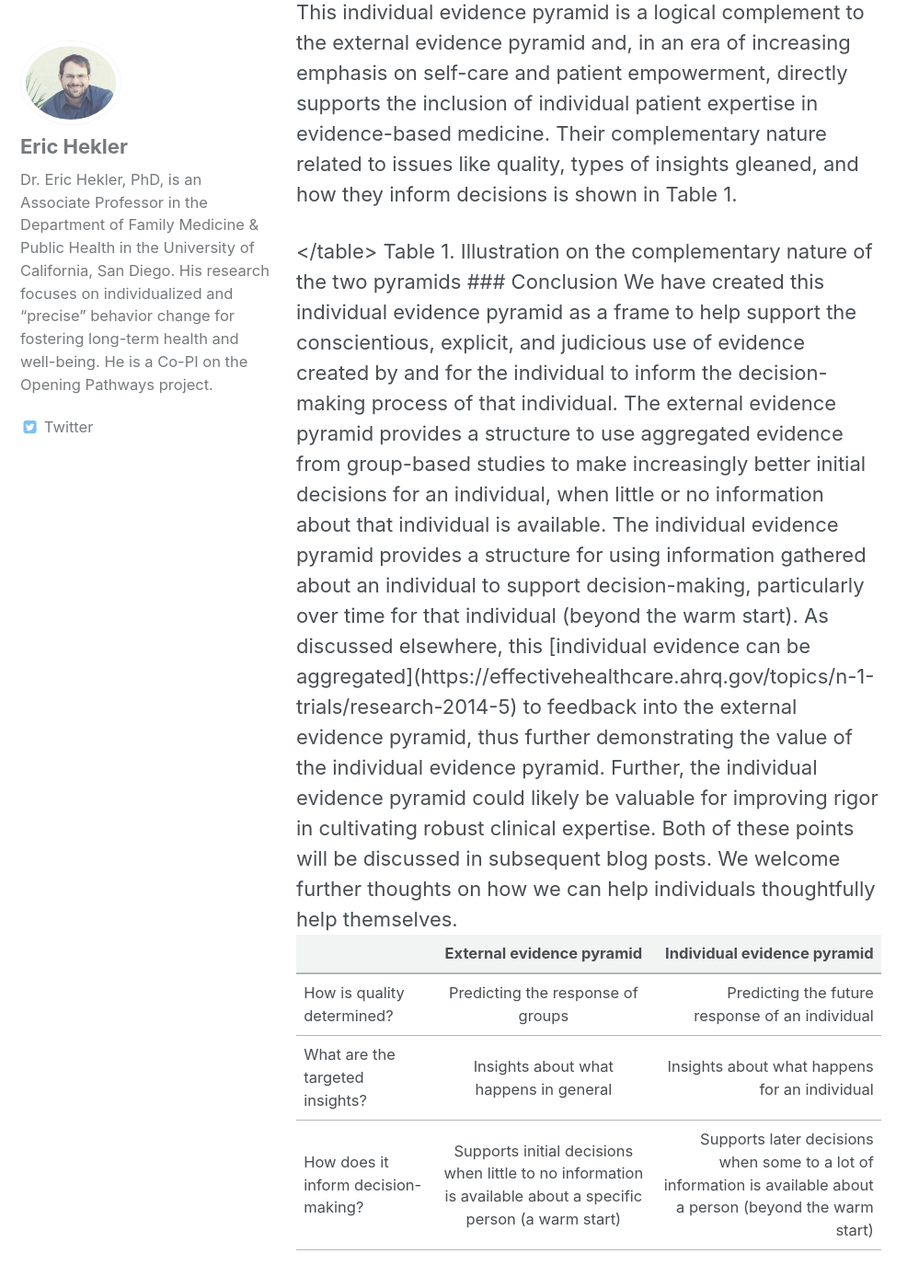
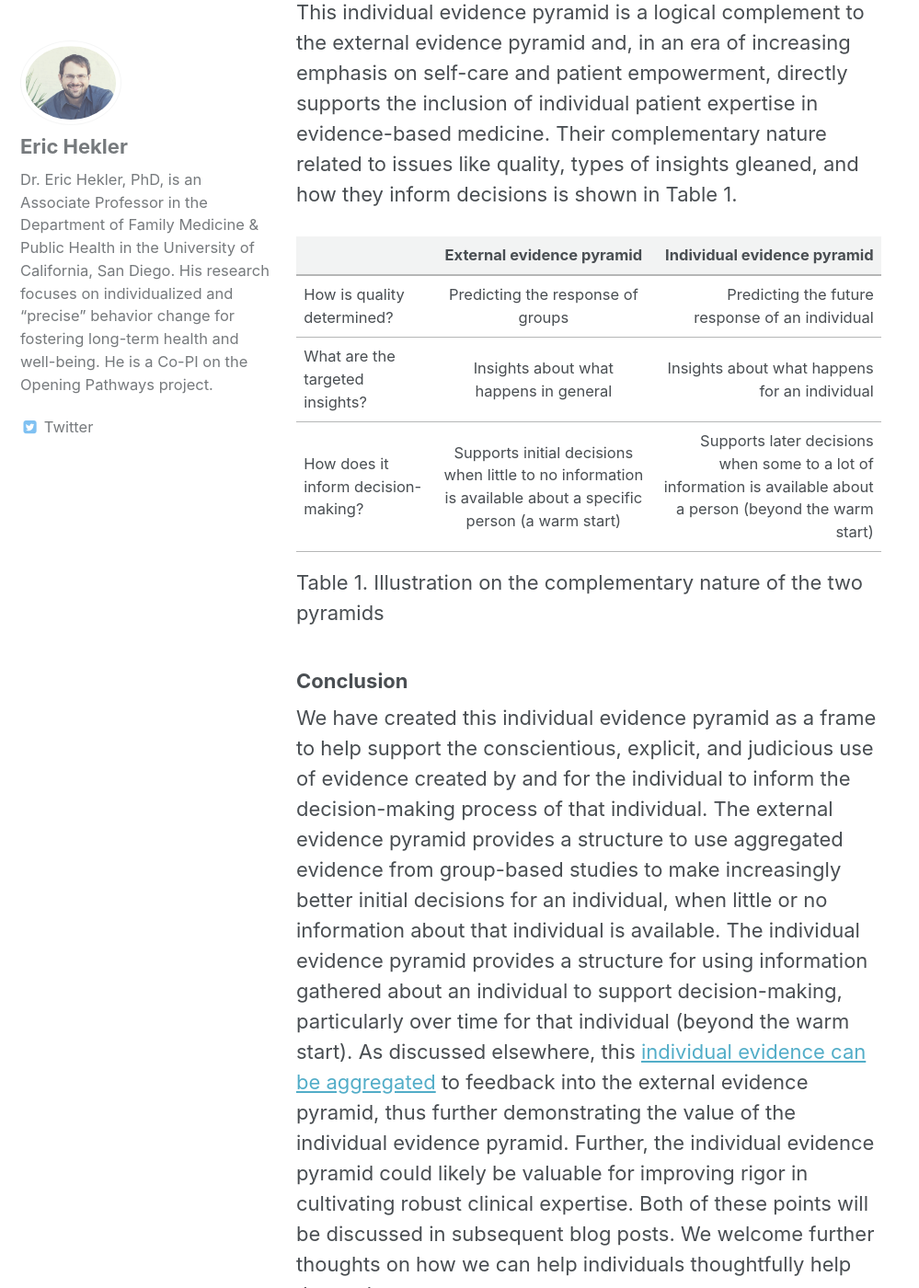
Before and after one commit to opening-pathways/website, a Jekyll site: the page built from _posts/2018-04-08-individual-evidence-pyramid.md, in a window 1280 px wide and 1400 px high, scrolled down 8872 px. Shown: the whole window at 92% size, without its empty margins (0-999 px from the left). Built offline with Jekyll 4.4.1, drawn with Linux system fonts in a browser that asks for light colours; some of the changed text lies outside the part shown.

Commit message:
Update 2018-04-08-individual-evidence-pyramid.md

```diff
--- a/_posts/2018-04-08-individual-evidence-pyramid.md
+++ b/_posts/2018-04-08-individual-evidence-pyramid.md
@@ -48,6 +48,7 @@ Returning to the patient with type I diabetes, if the patient believes that the
 ### The Two Pyramids are Complementary
 
 This individual evidence pyramid is a logical complement to the external evidence pyramid and, in an era of increasing emphasis on self-care and patient empowerment, directly supports the inclusion of individual patient expertise in evidence-based medicine. Their complementary nature related to issues like quality, types of insights gleaned, and how they inform decisions is shown in Table 1.
+
 <table>
   <thead>
     <tr>
@@ -74,6 +75,7 @@ This individual evidence pyramid is a logical complement to the external evidenc
       <td style="text-align: center">Supports initial decisions when little to no information is available about a specific person (a warm start)</td>
       <td style="text-align: right">Supports later decisions when some to a lot of information is available about a person (beyond the warm start)</td>
     </tr>
+  </tbody>
 </table>
 
 Table 1. Illustration on the complementary nature of the two pyramids
```
